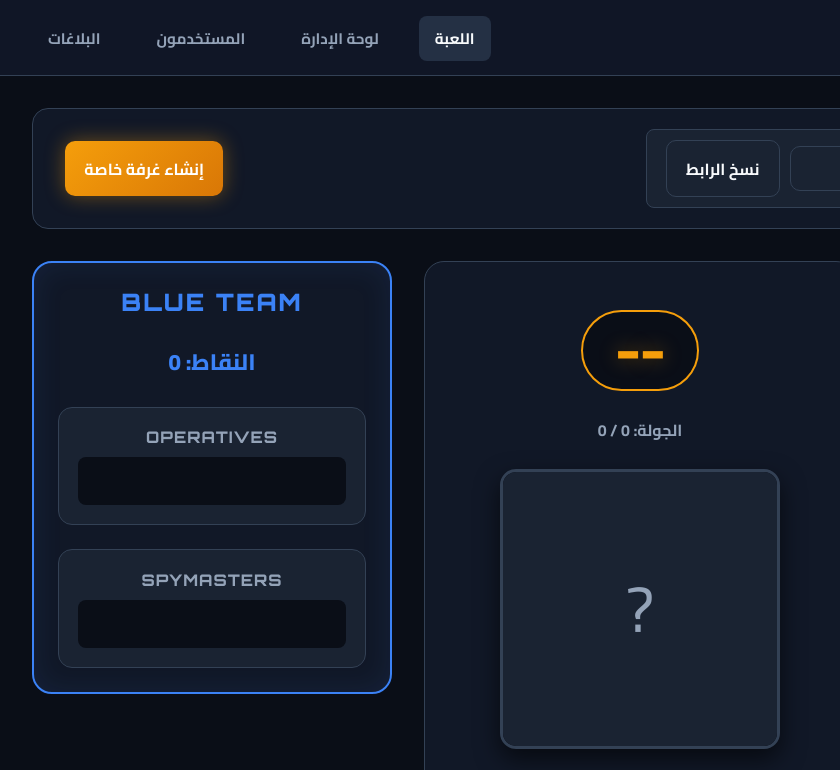
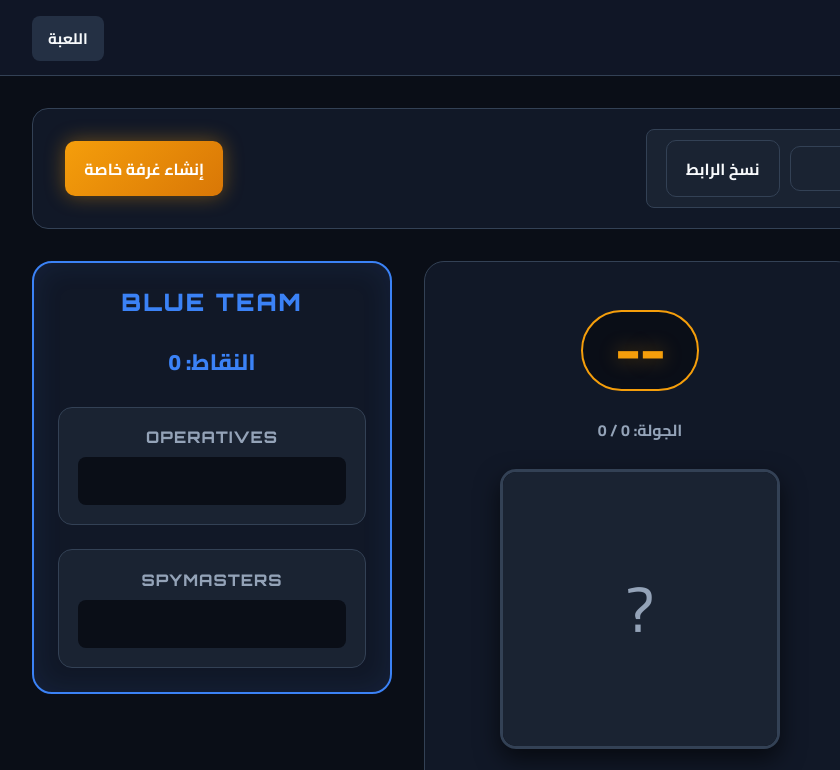
Before and after one commit to 7lbsaa1/password-challenge, a plain HTML site: page gamepassword.html in a window 1280 px wide. Shown: the top 770 px of the page, 0-840 px from the left. Drawn offline with Linux system fonts and the light colour scheme; no server answers; sample sign-in values are in the browser's storage.

Commit message:
Update gamepassword.html

```diff
--- a/gamepassword.html
+++ b/gamepassword.html
@@ -15,9 +15,6 @@
     </a>
     <ul class="nav-links">
       <li><a href="/gamepassword" class="active">اللعبة</a></li>
-      <li><a href="/admin">لوحة الإدارة</a></li>
-      <li><a href="/customers">المستخدمون</a></li>
-      <li><a href="/reports">البلاغات</a></li>
     </ul>
   </nav>
 
```
